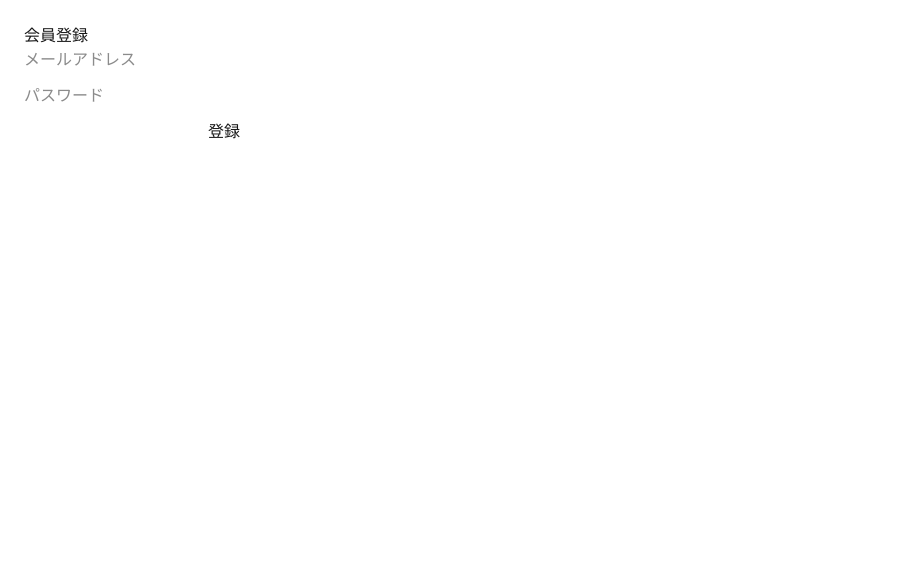
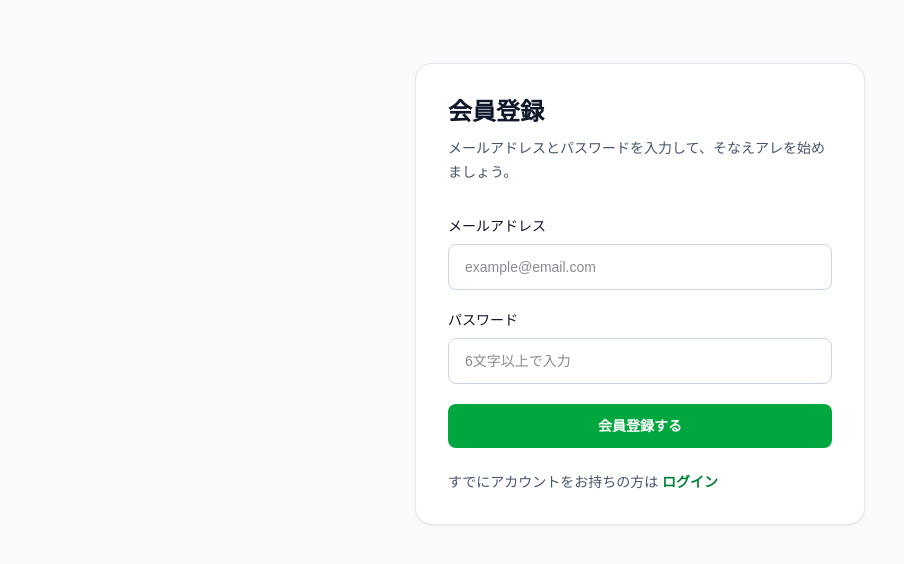
Before and after one commit to aya425/sonae-are, a Next.js app in the folder my-app/: page /signup in a window 1280 px wide. Shown: the top 564 px of the page, without its empty margins (0-904 px from the left). Built offline with nearby package versions, Linux system fonts and the light colour scheme; no server answers.

Commit message:
feat: ログイン画面と会員登録画面を実装

```diff
--- /dev/null
+++ b/my-app/app/dashboard/page.tsx
@@ -0,0 +1,10 @@
+export default function DashboardPage() {
+  return (
+    <main className="min-h-screen bg-slate-50 px-6 py-16 text-slate-900">
+      <div className="mx-auto max-w-5xl">
+        <h1 className="text-3xl font-bold">ダッシュボード</h1>
+        <p className="mt-4 text-slate-600">ログイン後のホーム画面です。</p>
+      </div>
+    </main>
+  );
+}
--- a/my-app/app/login/page.tsx
+++ b/my-app/app/login/page.tsx
@@ -1,8 +1,9 @@
 "use client";
 
+import Link from "next/link";
+import { useRouter } from "next/navigation";
 import { useState } from "react";
-import { useRouter } from "next/navigation";
-import { createClient } from "@/src/lib/supabase/client";
+import { createClient } from "@/lib/supabase/client";
 
 export default function LoginPage() {
   const router = useRouter();
@@ -11,12 +12,12 @@ export default function LoginPage() {
   const [email, setEmail] = useState("");
   const [password, setPassword] = useState("");
   const [errorMessage, setErrorMessage] = useState("");
-  const [isLoading, setIsLoading] = useState(false);
+  const [isSubmitting, setIsSubmitting] = useState(false);
 
   const handleLogin = async (e: React.FormEvent<HTMLFormElement>) => {
     e.preventDefault();
     setErrorMessage("");
-    setIsLoading(true);
+    setIsSubmitting(true);
 
     try {
       const { error } = await supabase.auth.signInWithPassword({
@@ -25,58 +26,81 @@ export default function LoginPage() {
       });
 
       if (error) {
-        setErrorMessage(error.message || "ログインに失敗しました。");
+        setErrorMessage(error.message);
         return;
       }
 
-      router.push("/family");
-    } catch (error) {
-      console.error("unexpected login error", error);
-      setErrorMessage("ログイン中に予期しないエラーが発生しました。");
+      router.push("/dashboard");
+    } catch {
+      setErrorMessage("ログインに失敗しました。");
     } finally {
-      setIsLoading(false);
+      setIsSubmitting(false);
     }
   };
 
   return (
-    <main className="mx-auto max-w-md p-6">
-      <h1 className="mb-6 text-2xl font-bold">ログイン</h1>
+    <main className="min-h-screen bg-slate-50 px-6 py-16 text-slate-900">
+      <div className="mx-auto w-full max-w-md rounded-2xl bg-white p-8 shadow-sm ring-1 ring-slate-200">
+        <div className="mb-8">
+          <h1 className="text-2xl font-bold">ログイン</h1>
+          <p className="mt-2 text-sm leading-6 text-slate-600">
+            登録済みのメールアドレスとパスワードでログインします。
+          </p>
+        </div>
 
-      <form onSubmit={handleLogin} className="space-y-4">
-        <div>
-          <label htmlFor="email">メールアドレス</label>
+        <form className="space-y-5" onSubmit={handleLogin}>
+          <div className="flex flex-col gap-2">
+            <label htmlFor="email" className="text-sm font-medium">
+              メールアドレス
+            </label>
             <input
               id="email"
               type="email"
+              autoComplete="email"
               value={email}
               onChange={(e) => setEmail(e.target.value)}
               required
-            className="w-full rounded border px-3 py-2"
+              className="rounded-lg border border-slate-300 px-4 py-3 text-sm outline-none transition focus:border-green-600"
+              placeholder="example@email.com"
             />
           </div>
 
-        <div>
-          <label htmlFor="password">パスワード</label>
+          <div className="flex flex-col gap-2">
+            <label htmlFor="password" className="text-sm font-medium">
+              パスワード
+            </label>
             <input
               id="password"
               type="password"
+              autoComplete="current-password"
               value={password}
               onChange={(e) => setPassword(e.target.value)}
               required
-            className="w-full rounded border px-3 py-2"
+              className="rounded-lg border border-slate-300 px-4 py-3 text-sm outline-none transition focus:border-green-600"
+              placeholder="パスワードを入力"
             />
           </div>
 
-        {errorMessage && <p className="text-red-600">{errorMessage}</p>}
+          {errorMessage ? (
+            <p className="rounded-lg bg-red-50 px-4 py-3 text-sm text-red-700">{errorMessage}</p>
+          ) : null}
 
           <button
             type="submit"
-          disabled={isLoading}
-          className="w-full rounded bg-black px-4 py-2 text-white disabled:opacity-50"
+            disabled={isSubmitting}
+            className="inline-flex w-full items-center justify-center rounded-lg bg-green-600 px-6 py-3 text-sm font-semibold text-white transition hover:bg-green-700 disabled:cursor-not-allowed disabled:opacity-60"
           >
-          {isLoading ? "ログイン中..." : "ログインする"}
+            {isSubmitting ? "ログイン中..." : "ログインする"}
           </button>
         </form>
+
+        <p className="mt-6 text-sm text-slate-600">
+          はじめてご利用の方は{" "}
+          <Link href="/signup" className="font-semibold text-green-700 hover:underline">
+            会員登録
+          </Link>
+        </p>
+      </div>
     </main>
   );
 }
--- a/my-app/app/signup/page.tsx
+++ b/my-app/app/signup/page.tsx
@@ -1,52 +1,116 @@
-'use client'
+"use client";
 
-import { useState } from 'react'
-import { createClient } from '@/lib/supabase/client'
+import Link from "next/link";
+import { useRouter } from "next/navigation";
+import { useState } from "react";
+import { createClient } from "@/lib/supabase/client";
 
 export default function SignupPage() {
-  const supabase = createClient()
+  const router = useRouter();
+  const supabase = createClient();
 
-  const [email, setEmail] = useState('')
-  const [password, setPassword] = useState('')
-  const [message, setMessage] = useState('')
+  const [email, setEmail] = useState("");
+  const [password, setPassword] = useState("");
+  const [errorMessage, setErrorMessage] = useState("");
+  const [successMessage, setSuccessMessage] = useState("");
+  const [isSubmitting, setIsSubmitting] = useState(false);
 
-  const handleSignup = async (e: React.FormEvent) => {
-    e.preventDefault()
+  const handleSignup = async (e: React.FormEvent<HTMLFormElement>) => {
+    e.preventDefault();
+    setErrorMessage("");
+    setSuccessMessage("");
+    setIsSubmitting(true);
 
+    try {
       const { error } = await supabase.auth.signUp({
         email,
         password,
-    })
+      });
 
       if (error) {
-      setMessage(`登録失敗: ${error.message}`)
-      return
+        setErrorMessage(error.message);
+        return;
       }
 
-    setMessage('登録成功。ログインしてください。')
+      setSuccessMessage("会員登録が完了しました。ダッシュボードへ移動します。");
+      router.push("/dashboard");
+    } catch {
+      setErrorMessage("会員登録に失敗しました。");
+    } finally {
+      setIsSubmitting(false);
     }
+  };
 
   return (
-    <main style={{ padding: '24px' }}>
-      <h1>会員登録</h1>
+    <main className="min-h-screen bg-slate-50 px-6 py-16 text-slate-900">
+      <div className="mx-auto w-full max-w-md rounded-2xl bg-white p-8 shadow-sm ring-1 ring-slate-200">
+        <div className="mb-8">
+          <h1 className="text-2xl font-bold">会員登録</h1>
+          <p className="mt-2 text-sm leading-6 text-slate-600">
+            メールアドレスとパスワードを入力して、そなえアレを始めましょう。
+          </p>
+        </div>
 
-      <form onSubmit={handleSignup} style={{ display: 'grid', gap: '12px', maxWidth: '400px' }}>
+        <form className="space-y-5" onSubmit={handleSignup}>
+          <div className="flex flex-col gap-2">
+            <label htmlFor="email" className="text-sm font-medium">
+              メールアドレス
+            </label>
             <input
+              id="email"
               type="email"
-          placeholder="メールアドレス"
+              autoComplete="email"
               value={email}
               onChange={(e) => setEmail(e.target.value)}
+              required
+              className="rounded-lg border border-slate-300 px-4 py-3 text-sm outline-none transition focus:border-green-600"
+              placeholder="example@email.com"
             />
+          </div>
+
+          <div className="flex flex-col gap-2">
+            <label htmlFor="password" className="text-sm font-medium">
+              パスワード
+            </label>
             <input
+              id="password"
               type="password"
-          placeholder="パスワード"
+              autoComplete="new-password"
               value={password}
               onChange={(e) => setPassword(e.target.value)}
+              required
+              minLength={6}
+              className="rounded-lg border border-slate-300 px-4 py-3 text-sm outline-none transition focus:border-green-600"
+              placeholder="6文字以上で入力"
             />
-        <button type="submit">登録</button>
+          </div>
+
+          {errorMessage ? (
+            <p className="rounded-lg bg-red-50 px-4 py-3 text-sm text-red-700">{errorMessage}</p>
+          ) : null}
+
+          {successMessage ? (
+            <p className="rounded-lg bg-green-50 px-4 py-3 text-sm text-green-700">
+              {successMessage}
+            </p>
+          ) : null}
+
+          <button
+            type="submit"
+            disabled={isSubmitting}
+            className="inline-flex w-full items-center justify-center rounded-lg bg-green-600 px-6 py-3 text-sm font-semibold text-white transition hover:bg-green-700 disabled:cursor-not-allowed disabled:opacity-60"
+          >
+            {isSubmitting ? "登録中..." : "会員登録する"}
+          </button>
         </form>
 
-      {message && <p>{message}</p>}
+        <p className="mt-6 text-sm text-slate-600">
+          すでにアカウントをお持ちの方は{" "}
+          <Link href="/login" className="font-semibold text-green-700 hover:underline">
+            ログイン
+          </Link>
+        </p>
+      </div>
     </main>
-  )
+  );
 }
```
Lines whose indentation alone changed are shown as unchanged.
